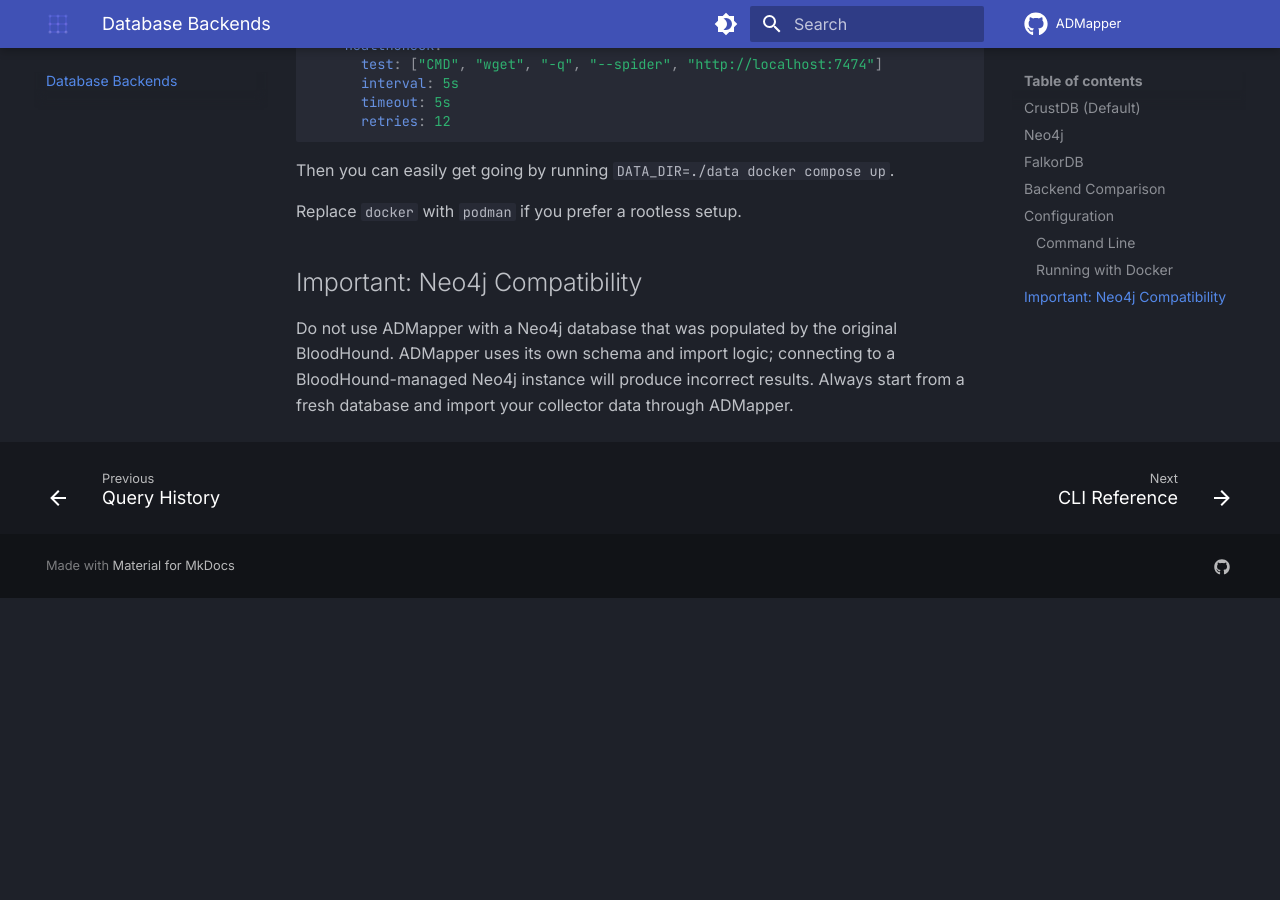
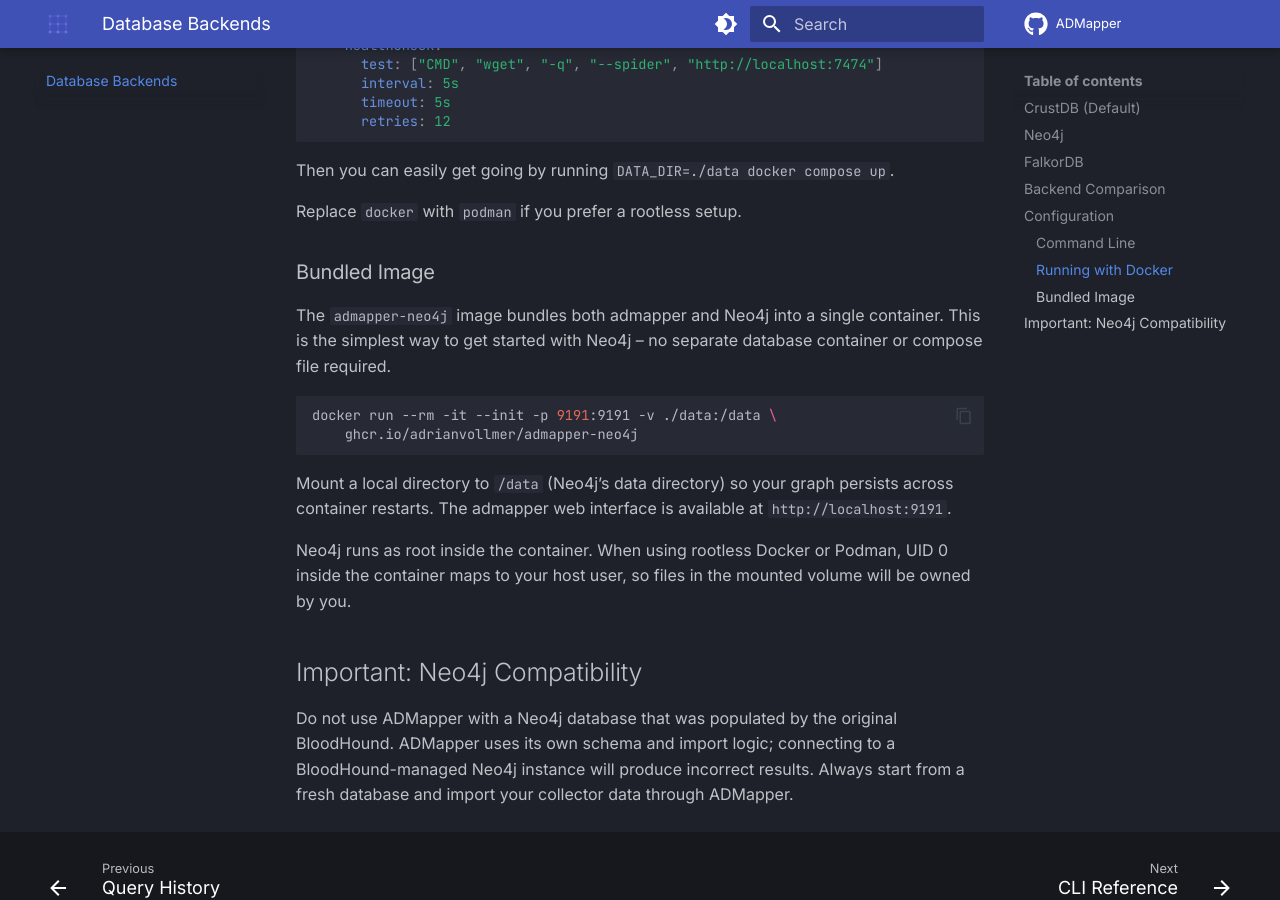
Before and after one commit to AdrianVollmer/ADMapper, an MkDocs documentation site: the page built from docs/admapper/docs/backends.md, in a window 1280 px wide and 900 px high, scrolled down 3941 px. Built offline with MkDocs 1.6.1 and Material for MkDocs 9.7.7, drawn with Linux system fonts in a browser that asks for light colours; comment, search, counter and statistics services are not loaded; before the commit the page ends 4539 px from its top, so only the background shows below that.

Commit message:
Consolidate CI workflows and add admapper-neo4j Docker image
- Merge build.yml, test.yml, and lint.yml into ci.yml; e2e-tests now
  downloads the artifact from build-backend instead of recompiling the
  release binary a second time
- Merge docker.yml and docker-neo4j.yml into one workflow; the neo4j image
  build depends on the base image job so it gets full GHA cache hits on the
  shared frontend-builder and backend-builder stages
- Add Dockerfile.neo4j and docker/admapper-neo4j-entrypoint.sh for a
  self-contained admapper+neo4j image that runs Neo4j as root (compatible
  with rootless Docker/Podman volume ownership)
- Document the admapper-neo4j image in backends.md and getting-started.md

Co-Authored-By: Claude Sonnet 4.6 <noreply@anthropic.com>

````diff
--- a/docs/admapper/docs/backends.md
+++ b/docs/admapper/docs/backends.md
@@ -179,6 +179,25 @@ Then you can easily get going by running
 
 Replace `docker` with `podman` if you prefer a rootless setup.
 
+### Bundled Image
+
+The `admapper-neo4j` image bundles both admapper and Neo4j into a single
+container. This is the simplest way to get started with Neo4j -- no separate
+database container or compose file required.
+
+``` bash
+docker run --rm -it --init -p 9191:9191 -v ./data:/data \
+    ghcr.io/adrianvollmer/admapper-neo4j
+```
+
+Mount a local directory to `/data` (Neo4j's data directory) so your graph
+persists across container restarts. The admapper web interface is available
+at `http://localhost:9191`.
+
+Neo4j runs as root inside the container. When using rootless Docker or
+Podman, UID 0 inside the container maps to your host user, so files in the
+mounted volume will be owned by you.
+
 ## Important: Neo4j Compatibility
 
 Do not use ADMapper with a Neo4j database that was populated by the original
````
Also changed, not shown: docs/admapper/docs/getting-started.md (+7 -0 lines), 7 other files.
